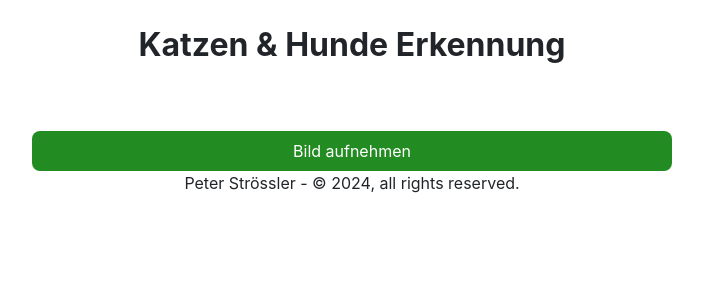
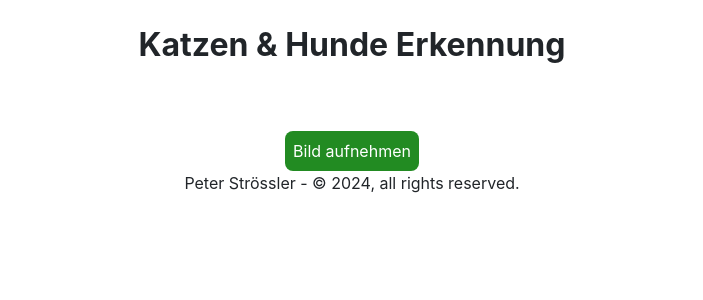
Before and after one commit to peterruler/react-webapp-frontend, a React (Create React App) app: page / in a window 1280 px wide. Shown: the top 300 px of the page, without its empty margins (288-991 px from the left). Built offline with nearby package versions, Linux system fonts and the light colour scheme.

Commit message:
improved styles

```diff
--- a/src/App.css
+++ b/src/App.css
@@ -13,12 +13,16 @@
   .App {
     display: flex;
     flex-direction: column;
+    align-items: center;
     margin: 0 auto;
     position: relative;
   }
 
   form {
+    display: flex;
+    flex-direction: column;
     justify-content: center;
+    align-items: center;
     width: 50vw;
     margin: 0 auto;
   }
@@ -31,6 +35,7 @@
   #status {
     display: flex;
     justify-content: center;
+    align-items: center;
   }
 
   h1 {
@@ -43,48 +48,43 @@
 
   .fileContainer {
     display: block;
-    overflow: hidden;
     text-align: center;
     background: forestgreen;
-    border-radius: .5em;
-    padding: .5em;
+    border-radius: 0.5em;
+    padding: 0.5em;
     color: #fff;
+    cursor: pointer;
+    position: relative;
+    overflow: hidden;
   }
 
   .fileContainer [type=file] {
     cursor: inherit;
     display: block;
     font-size: 999px;
-    filter: alpha(opacity=0);
-    min-height: 100%;
-    min-width: 100%;
     opacity: 0;
     position: absolute;
     right: 0;
-    text-align: right;
     top: 0;
-    cursor: pointer;
+    width: 100%;
+    height: 100%;
   }
 
   .loader {
     visibility: hidden;
-    display: block;
-    top: 0px;
-    z-index: 100001;
+    display: flex;
+    justify-content: center;
+    align-items: center;
     position: fixed;
     width: 100vw;
     height: 100vh;
     background-color: rgba(255, 255, 255, 1);
+    z-index: 100001;
   }
 
- .loader img {
-    position: relative;
-    left: 50%;
-    top: 20vh;
-    margin-left: -70px;
+  .loader img {
     width: 140px;
     height: 42px;
-    background: #fff;
   }
 
   .footer {
```
